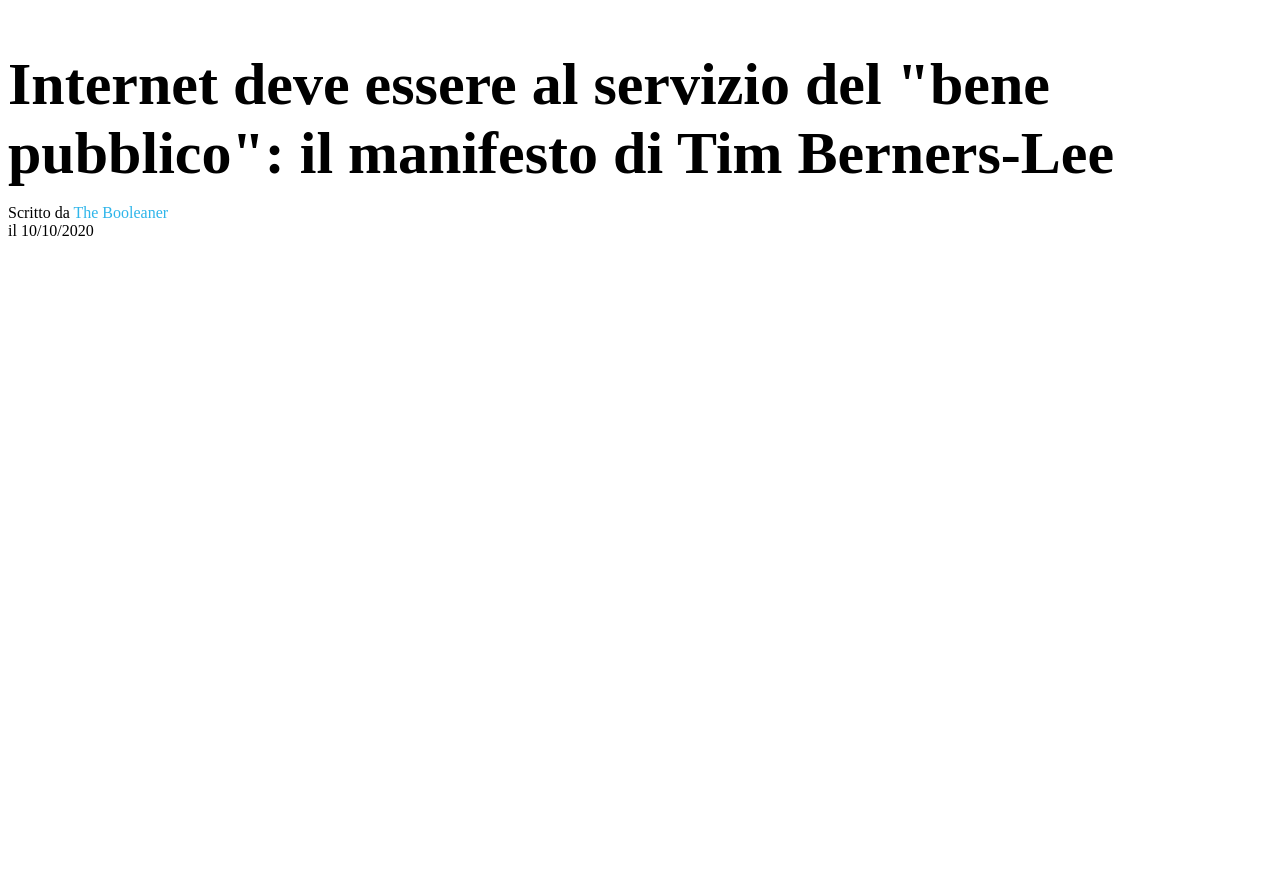
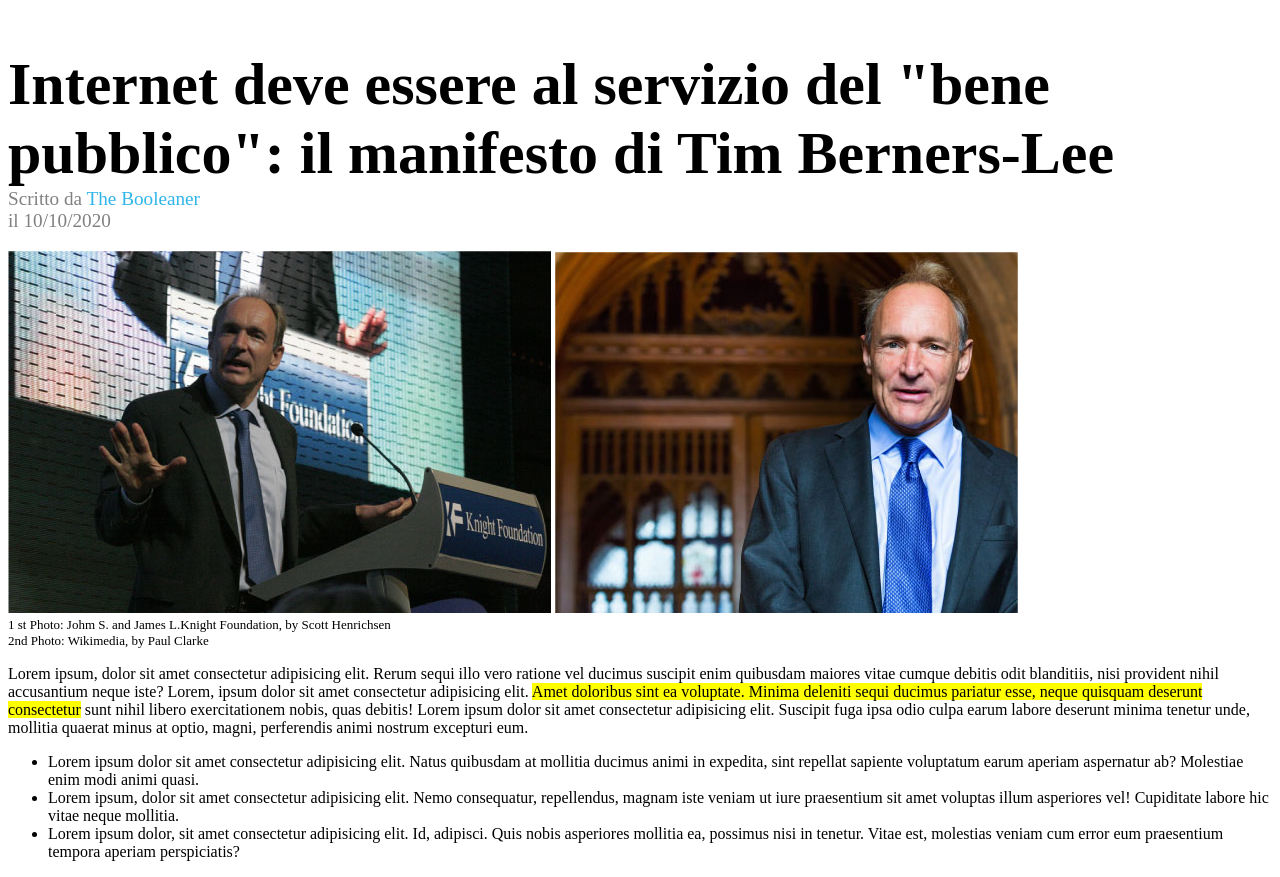
Before and after one commit to MarcoRomanohub/html-css-booleaner, a plain HTML site: page index.html in a window 1280 px wide. Shown: the part 188-1065 px from the top of the page. Before the commit the page ends 800 px from the top, so only its background shows below. Drawn offline with Linux system fonts and the light colour scheme.

Commit message:
[add]content to body main and css

```diff
--- a/css/main.css
+++ b/css/main.css
@@ -1,5 +1,4 @@
 header{
-  /* width: 100%; */
   height: 180px;
   background-color:rgb(19, 140, 233);
   background-image: url(../img/pattern.png);
@@ -11,12 +10,26 @@ header img{
   margin-left: 30px;
 }
 
-section h1{
+section.Tim-Berners h1{
   font-size: 60px;
   margin-bottom: 0;
 }
 
-section p span{
+p#info-autore{
+  margin-top: 0;
+  color: gray;
+  font-size: larger;
+}
+section.Tim-Berners p span{
   color: rgb(46, 181, 234);
 
 }
+
+p#info-foto{
+  font-size: small;
+  margin-top: 0;
+}
+
+section.contenuto p span{
+  background-color: yellow;
+}
--- a/index.html
+++ b/index.html
@@ -17,14 +17,28 @@
 
 
   <main>
-    <section>
+    <section class="Tim-Berners">
       <h1>Internet deve essere al servizio del "bene pubblico": il manifesto di Tim Berners-Lee</h1>
-      <p>Scritto da <span>The Booleaner</span> <br>
+      <p id="info-autore">Scritto da <span>The Booleaner</span> <br>
       il 10/10/2020</p>
-
+      <div>
+        <img src="img/tim-1.jpg" alt="Tim Berners-Lee">
+        <img src="img/tim-2.jpg" alt="Tim Berners-Lee">
+      </div>
+      <p id="info-foto">1 st Photo: Johm S. and James L.Knight Foundation, by Scott Henrichsen <br>
+      2nd Photo: Wikimedia, by Paul Clarke</p>
     </section>
 
-    <section></section>
+    <section class="contenuto">
+      <p>Lorem ipsum, dolor sit amet consectetur adipisicing elit. Rerum sequi illo vero ratione vel ducimus suscipit enim quibusdam maiores vitae cumque debitis odit blanditiis, nisi provident nihil accusantium neque iste? Lorem, ipsum dolor sit amet consectetur adipisicing elit. <span>Amet doloribus sint ea voluptate. Minima deleniti sequi ducimus pariatur esse, neque quisquam deserunt consectetur</span> sunt nihil libero exercitationem nobis, quas debitis! Lorem ipsum dolor sit amet consectetur adipisicing elit. Suscipit fuga ipsa odio culpa earum labore deserunt minima tenetur unde, mollitia quaerat minus at optio, magni, perferendis animi nostrum excepturi eum.
+      </p>
+
+      <ul>
+        <li>Lorem ipsum dolor sit amet consectetur adipisicing elit. Natus quibusdam at mollitia ducimus animi in expedita, sint repellat sapiente voluptatum earum aperiam aspernatur ab? Molestiae enim modi animi quasi.</li>
+        <li>Lorem ipsum, dolor sit amet consectetur adipisicing elit. Nemo consequatur, repellendus, magnam iste veniam ut iure praesentium sit amet voluptas illum asperiores vel! Cupiditate labore hic vitae neque mollitia.</li>
+        <li>Lorem ipsum dolor, sit amet consectetur adipisicing elit. Id, adipisci. Quis nobis asperiores mollitia ea, possimus nisi in tenetur. Vitae est, molestias veniam cum error eum praesentium tempora aperiam perspiciatis?</li>
+      </ul>
+    </section>
   </main>
 
   <footer>
```
